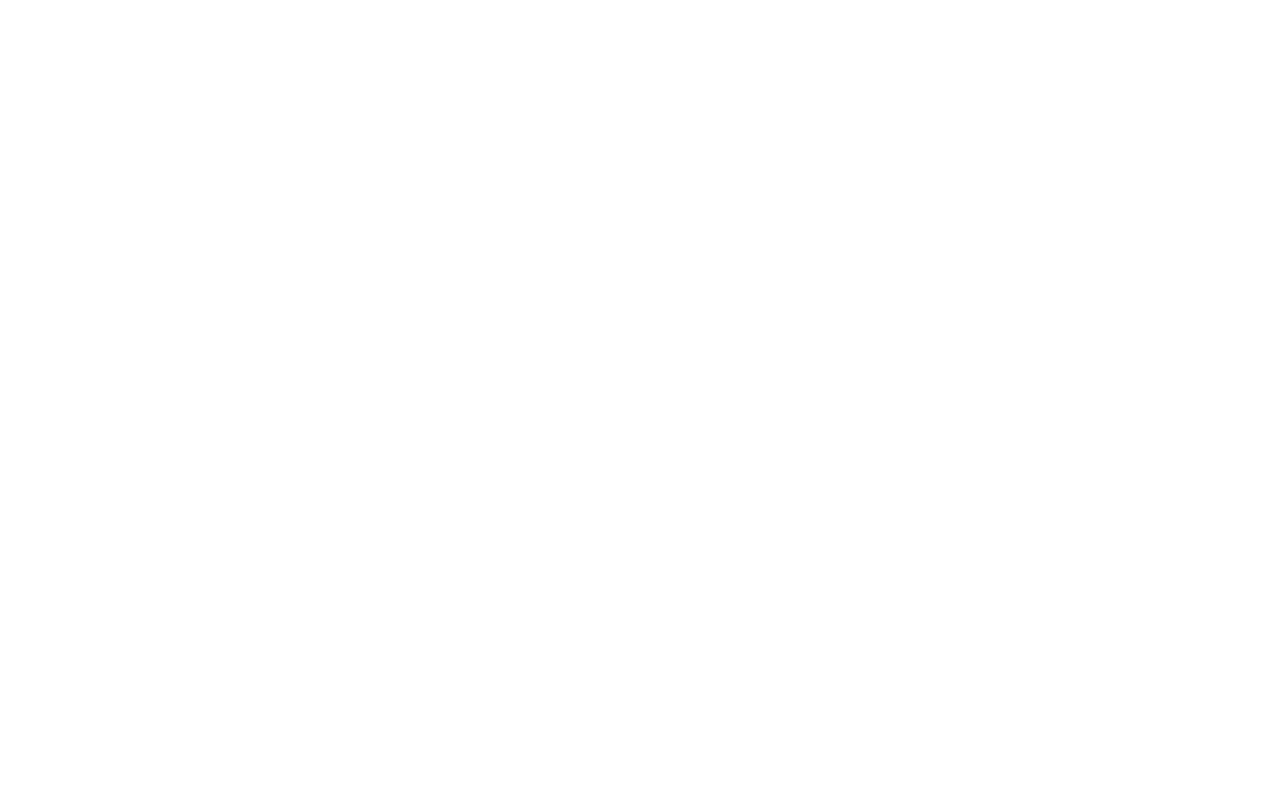
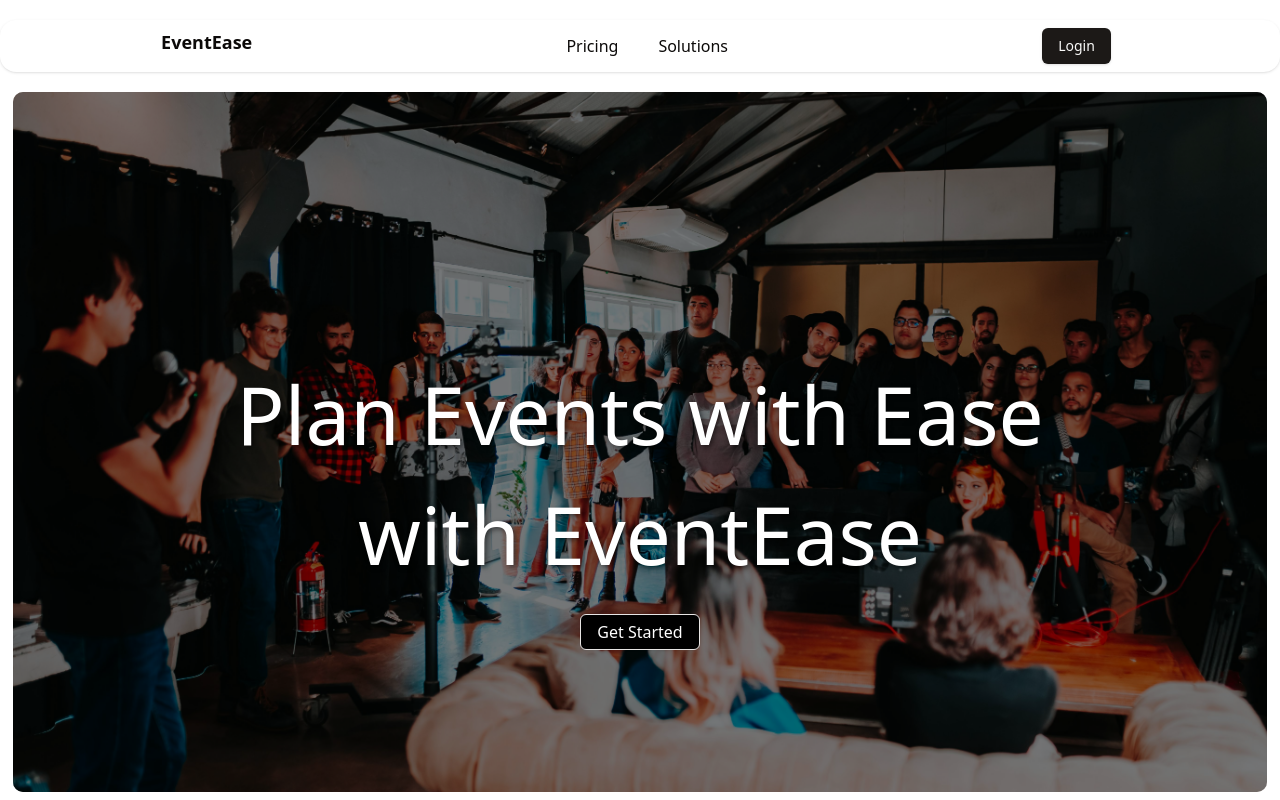
Before and after one commit to vinayaka-iyer/event-manager, a React (Vite) app: page /landing in a window 1280 px wide. Before the commit this address had no page. Built offline with nearby package versions, Linux system fonts and the light colour scheme.

Commit message:
fixed routing for home and landing

```diff
--- a/src/App.jsx
+++ b/src/App.jsx
@@ -1,36 +1,16 @@
-import { Provider } from "react-redux";
+import { Provider, useSelector } from "react-redux";
 import store from "./stores/store";
-import HomePage from "@/pages/HomePage";
-import LoginPage from "@/pages/LoginPage";
-import RegisterPage from "@/pages/RegisterPage";
-import SolutionsPage from "@/pages/SolutionsPage";
-import PricingPage from "@/pages/PricingPage";
+
 import React from "react";
-import { BrowserRouter as Router, Routes, Route } from "react-router-dom";
-import Navbar from "./components/layout/Navbar";
-import LandingPage from "./pages/LandingPage";
+import RoutesComponent from "./routes/Routes";
+
+
 
 function App() {
   return (
     <>
       <Provider store={store}>
-        <Router>
-          <Routes>
-              {/* protected routes examples */}
-              {/* <Route element={<RequireAuth />}>
-                  <Route path="/tasks" element={<TasksPage />} />
-                  <Route path="/tasks/create" element={<CreateTaskPage />} />
-                  </Route> */}
-
-              {/* public routes */}
-              <Route path="/login" element={<LoginPage />} />
-              <Route path="/register" element={<RegisterPage />} />
-              <Route path="/solutions" element={<SolutionsPage />} />
-              <Route path="/pricing" element={<PricingPage />} />
-              <Route path="/" element={<LandingPage />}>
-            </Route>
-          </Routes>
-        </Router>
+        <RoutesComponent />
       </Provider>
     </>
   );
--- a/src/pages/LandingPage.jsx
+++ b/src/pages/LandingPage.jsx
@@ -1,7 +1,6 @@
 import Background from "@/components/ui/Background";
 import "./LandingPage.css";
 import { Button } from "@/components/ui/button";
-import Navbar from "@/components/layout/Navbar";
 
 const LandingPage = () => {
 
@@ -11,7 +10,6 @@ const LandingPage = () => {
 
     return (
         <>
-            <Navbar />
             <Background>
                 <div className="landing-page-content">
                     <h1 className="landing-page-headline">
--- /dev/null
+++ b/src/routes/Routes.jsx
@@ -0,0 +1,39 @@
+import { BrowserRouter as Router, Routes, Route } from "react-router-dom";
+import HomePage from "@/pages/HomePage";
+import LoginPage from "@/pages/LoginPage";
+import RegisterPage from "@/pages/RegisterPage";
+import SolutionsPage from "@/pages/SolutionsPage";
+import PricingPage from "@/pages/PricingPage";
+
+import Navbar from "@/components/layout/Navbar";
+import LandingPage from "@/pages/LandingPage";
+import { useSelector } from "react-redux";
+import { selectCurrentUser } from "@/services/auth/authSlice";
+
+const RoutesComponent = () => {
+
+    const user = useSelector(selectCurrentUser);
+    return (
+        <Router>
+        <Navbar />
+          <Routes>
+              {/* protected routes examples */}
+              {/* <Route element={<RequireAuth />}>
+                  <Route path="/tasks" element={<TasksPage />} />
+                  <Route path="/tasks/create" element={<CreateTaskPage />} />
+                  </Route> */}
+
+              {/* public routes */}
+              <Route path="/login" element={<LoginPage />} />
+              <Route path="/register" element={<RegisterPage />} />
+              <Route path="/solutions" element={<SolutionsPage />} />
+              <Route path="/pricing" element={<PricingPage />} />
+              <Route path="/" element={user ? <HomePage />:<LandingPage />}>
+              <Route path="/landing" element={<LandingPage />} />
+            </Route>
+          </Routes>
+        </Router>
+    )
+}
+
+export default RoutesComponent;
```
